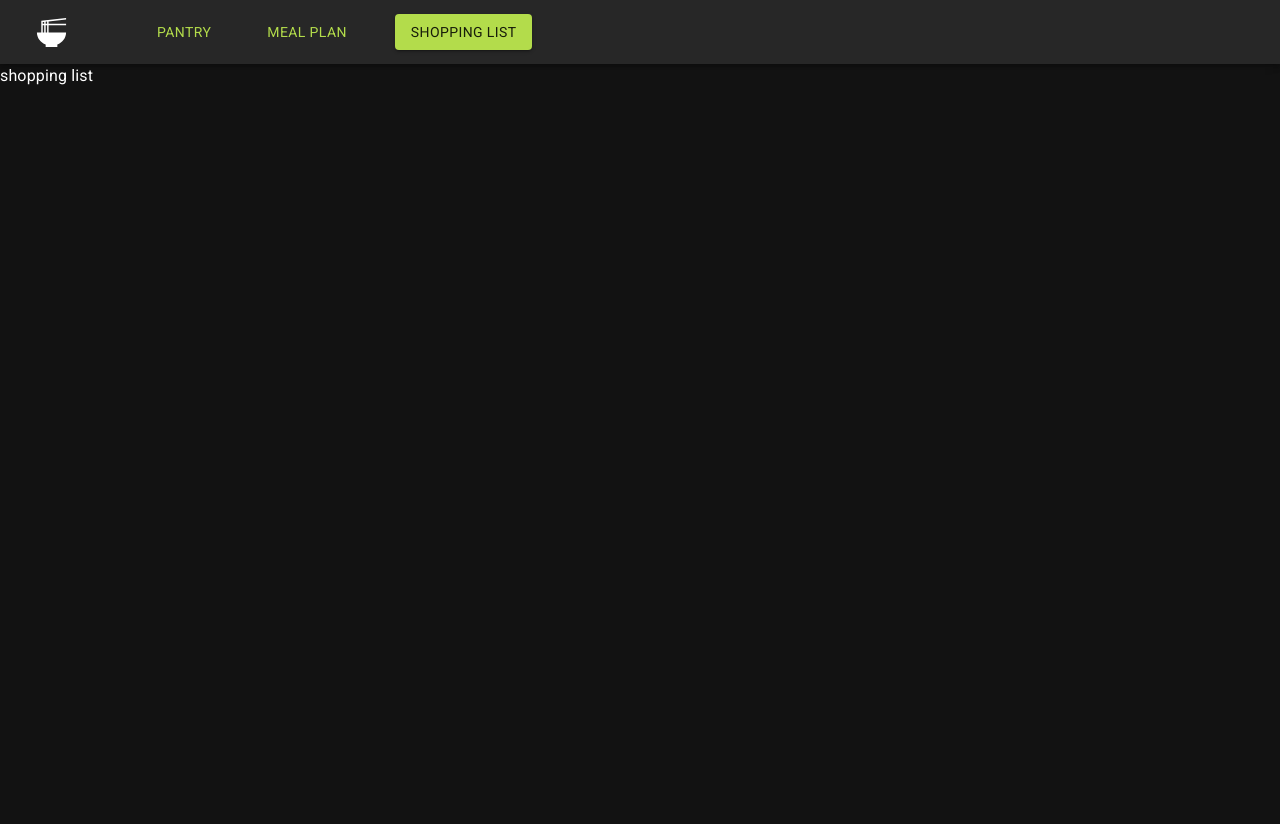
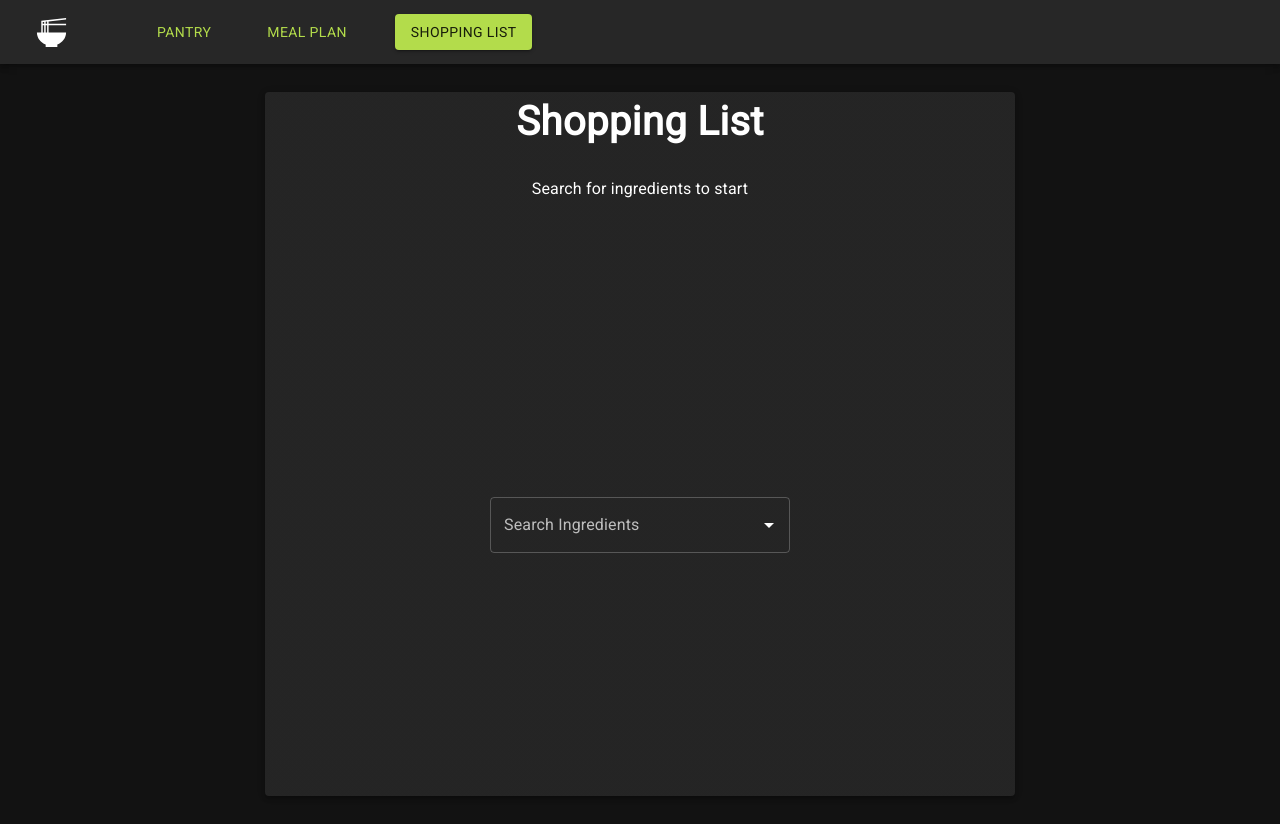
Before and after one commit to Parth576/sunhacks, a React (Vite) app: page /list in a window 1280 px wide. Before the commit the page ends 800 px from the top, so only its background shows below. Built offline with nearby package versions, Linux system fonts and the light colour scheme.

Commit message:
Shopping List added.

```diff
--- a/src/App.jsx
+++ b/src/App.jsx
@@ -8,6 +8,7 @@ import Typography from '@mui/material/Typography';
 import Button from '@mui/material/Button';
 import IconButton from '@mui/material/IconButton';
 import MenuIcon from '@mui/icons-material/Menu';
+import Snackbar from '@mui/material/Snackbar';
 
 import { ThemeProvider, createTheme } from '@mui/material/styles';
 import CssBaseline from '@mui/material/CssBaseline';
@@ -30,10 +31,13 @@ const darkTheme = createTheme({
   },
 });
 
+
+
 function App() {
 
   let location = useLocation();
   const [pantry, setPantry] = useState({});
+  const [shopItem, setCart] = useState({});
 
     function updatePantry(newVal, quantity) {
         if (newVal === null) return;
@@ -47,6 +51,22 @@ function App() {
         setPantry(newPantry);
     };
 
+
+
+    function addToShoppingCart(newVal, quantity){
+
+      if (newVal === null) return;
+      if (shopItem.hasOwnProperty(newVal)) {
+        // If it exists, increment the quantity by 1
+        shopItem[newVal] += 1;
+      } else {
+        // If it doesn't exist, add it with a quantity of 1
+        shopItem[newVal] = quantity;
+      }
+      setCart({ ...shopItem });
+
+    }
+
     function deleteFromPantry(pantryItem) {
         let newPantry = {
             ...pantry
@@ -55,10 +75,21 @@ function App() {
         setPantry(newPantry);
     }
 
+    function deleteFromCart(pantryItem) {
+      let newCartItem = {
+          ...shopItem
+      };
+      delete newCartItem[pantryItem];
+      setCart(newCartItem);
+  }
+
+
+
   return (
     <div>
     <ThemeProvider theme={darkTheme}>
     <CssBaseline />
+
     <Box sx={{ flexGrow: 1 }}>
     <AppBar position="static">
         <Toolbar>
@@ -76,10 +107,11 @@ function App() {
       </AppBar>
       <div>
         <Routes>
-          <Route path='/' element={<Pantry pantry={pantry} updatePantry={updatePantry} deleteFromPantry={deleteFromPantry}/>}/>
+          <Route path='/' element={<Pantry pantry={pantry} updatePantry={updatePantry} deleteFromPantry={deleteFromPantry} addToShoppingCart={addToShoppingCart} />}/>
           <Route path='/meals' element={<MealPlans/>}/>
-          <Route path='/list' element={<ShoppingList/>}/>
+          <Route path='/list' element={<ShoppingList shopItem={shopItem} addToShoppingCart={addToShoppingCart} deleteFromCart={deleteFromCart}/>}/>
         </Routes>
+
       </div>
     </Box>
   </ThemeProvider>
--- a/src/components/Pantry.jsx
+++ b/src/components/Pantry.jsx
@@ -11,10 +11,24 @@ import InputAdornment from '@mui/material/InputAdornment';
 import DeleteIcon from '@mui/icons-material/Delete';
 import Autocomplete from '@mui/material/Autocomplete';
 import ingredientData from '../data/ingredient_data.json';
+import Grid from '@mui/material/Grid';
 import { useState } from 'react';
 import Typography from '@mui/material/Typography';
+import AddShoppingCartIcon from '@mui/icons-material/AddShoppingCart';
+import Snackbar from '@mui/material/Snackbar';
+import MuiAlert from '@mui/material/Alert';
 
-function Pantry({ pantry, updatePantry, deleteFromPantry }) {
+
+
+
+function Pantry({ pantry, updatePantry, deleteFromPantry, addToShoppingCart }) {
+    const [openSnackbar, setOpenSnackbar] = useState(false);
+    const [snackbarMessage, setSnackbarMessage] = useState('');
+
+
+const handleSnackbarClose = () => {
+  setOpenSnackbar(false);
+};
 
     return (
         <>
@@ -25,10 +39,11 @@ function Pantry({ pantry, updatePantry, deleteFromPantry }) {
             minHeight="95vh" // Set a minimum height to cover the entire viewport height
         >
             <Paper elevation={3} style={{ textAlign: 'center',alignItems: 'center', height: '88vh', width:"750px",display: 'flex', flexDirection: 'column'}}>
+            <Typography sx={{ fontSize: '40px', fontWeight: 'bold', marginBottom:"5px" }}>
+                        Pantry
+                    </Typography>
                 <Box style={{ maxWidth: 700, maxHeight: '40vh', marginTop: 20, flex: 1 }}>
-                    {/* <Typography sx={{ fontSize: '40px', fontWeight: 'bold', marginBottom:"5px" }}>
-                        Pantry
-                    </Typography> */}
+
                     {Object.keys(pantry).length === 0 && <Typography>Search for ingredients to start </Typography>}
                     {Object.keys(pantry).length > 0 && <List style={{ overflow: 'auto', maxHeight: '100%', border: '2px solid grey', minWidth: 400}}>
                         {Object.keys(pantry).map((elem,i) => {
@@ -36,15 +51,56 @@ function Pantry({ pantry, updatePantry, deleteFromPantry }) {
                                 <>
                                 <ListItem key={i}>
                                     <ListItemText>{elem}</ListItemText>
+
+                                    <ListItemIcon>
+
+                                    {pantry[elem] <= 1 && (
+
+                                            <ListItemButton onClick={()=>{
+                                                addToShoppingCart(elem,1);
+                                                setOpenSnackbar(true);
+                                                setSnackbarMessage(`${elem} is added to cart.`);
+
+                                                }}>
+                                                <AddShoppingCartIcon />
+                                            </ListItemButton>
+
+                                    )}
+                                    <Snackbar
+                                    anchorOrigin={{ vertical: 'top', horizontal: 'right' }}
+                                    open={openSnackbar}
+                                    autoHideDuration={2000} // Set the duration for the snackbar (2 seconds in this example)
+                                    onClose={handleSnackbarClose}
+                                    message="Item added to cart"
+                                    >
+                                        <MuiAlert
+                                            elevation={6}
+                                            variant="filled"
+                                            severity="success"
+                                        >
+                                            {snackbarMessage}
+                                        </MuiAlert>
+                                    </Snackbar>
+                                    </ListItemIcon>
+
                                     <TextField value={pantry[elem]} onChange={(e)=>updatePantry(elem,e.target.value)}  style={{ width: 80, marginLeft: 20}} InputProps={{
                                             endAdornment: <InputAdornment position="end">
                                                 {ingredientData[elem]==='none'?'count':ingredientData[elem]==='c'?'cups':ingredientData[elem]}
                                             </InputAdornment>,
                                         }} variant="standard" />
-                                    <ListItemIcon>
+
+
+
+
+                                    <ListItemIcon >
+
+
+
                                         <ListItemButton onClick={()=>deleteFromPantry(elem)}>
                                             <DeleteIcon/>
                                         </ListItemButton>
+
+
                                     </ListItemIcon>
                                 </ListItem>
                                 <Divider/>
--- a/src/components/ShoppingList.jsx
+++ b/src/components/ShoppingList.jsx
@@ -1,8 +1,76 @@
-function ShoppingList() {
+import Box from '@mui/material/Box';
+import List from '@mui/material/List';
+import ListItem from '@mui/material/ListItem';
+import ListItemButton from '@mui/material/ListItemButton';
+import ListItemIcon from '@mui/material/ListItemIcon';
+import ListItemText from '@mui/material/ListItemText';
+import Divider from '@mui/material/Divider';
+import Paper from '@mui/material/Paper';
+import TextField from '@mui/material/TextField';
+import InputAdornment from '@mui/material/InputAdornment';
+import DeleteIcon from '@mui/icons-material/Delete';
+import Autocomplete from '@mui/material/Autocomplete';
+import ingredientData from '../data/ingredient_data.json';
+import { useState } from 'react';
+import Typography from '@mui/material/Typography';
+import AddShoppingCartIcon from '@mui/icons-material/AddShoppingCart';
+
+
+
+
+function ShoppingList({ shopItem, addToShoppingCart, deleteFromCart }) {
     return (
-        <div>
-            shopping list
-        </div>
+        <>
+          <Box
+            display="flex"
+            justifyContent="center"
+            alignItems="center"
+            minHeight="95vh" // Set a minimum height to cover the entire viewport height
+        >
+            <Paper elevation={3} style={{ textAlign: 'center',alignItems: 'center', height: '88vh', width:"750px",display: 'flex', flexDirection: 'column'}}>
+                <Typography sx={{ fontSize: '40px', fontWeight: 'bold', marginBottom:"5px" }}>
+                            Shopping List
+                        </Typography>
+                <Box style={{ maxWidth: 700, maxHeight: '40vh', marginTop: 20, flex: 1 }}>
+
+                    {Object.keys(shopItem).length === 0 && <Typography>Search for ingredients to start </Typography>}
+                    {Object.keys(shopItem).length > 0 && <List style={{ overflow: 'auto', maxHeight: '100%', border: '2px solid grey', minWidth: 400}}>
+                        {Object.keys(shopItem).map((elem,i) => {
+                            return (
+                                <>
+                                <ListItem key={i}>
+                                    <ListItemText>{elem}</ListItemText>
+                                    <TextField value={shopItem[elem]} onChange={(e)=>addToShoppingCart(elem,e.target.value)}  style={{ width: 80, marginLeft: 20}} InputProps={{
+                                            endAdornment: <InputAdornment position="end">
+                                                {ingredientData[elem]==='none'?'count':ingredientData[elem]==='c'?'cups':ingredientData[elem]}
+                                            </InputAdornment>,
+                                        }} variant="standard" />
+                                    <ListItemIcon>
+                                        <ListItemButton onClick={()=>deleteFromCart(elem)}>
+                                            <DeleteIcon/>
+                                        </ListItemButton>
+
+                                    </ListItemIcon>
+                                </ListItem>
+                                <Divider/>
+                                </>
+                            )
+                        })}
+
+                    </List>}
+                </Box>
+                <Box style={{flex: 1, marginTop: 20}}>
+                    <Autocomplete
+                        disablePortal
+                        onChange={(e, newVal) => addToShoppingCart(newVal, 0)}
+                        options={Object.keys(ingredientData)}
+                        sx={{ width: 300 }}
+                        renderInput={(params) => <TextField {...params} label="Search Ingredients" />}
+                    />
+                </Box>
+            </Paper>
+            </Box>
+        </>
     );
 }
 
```
